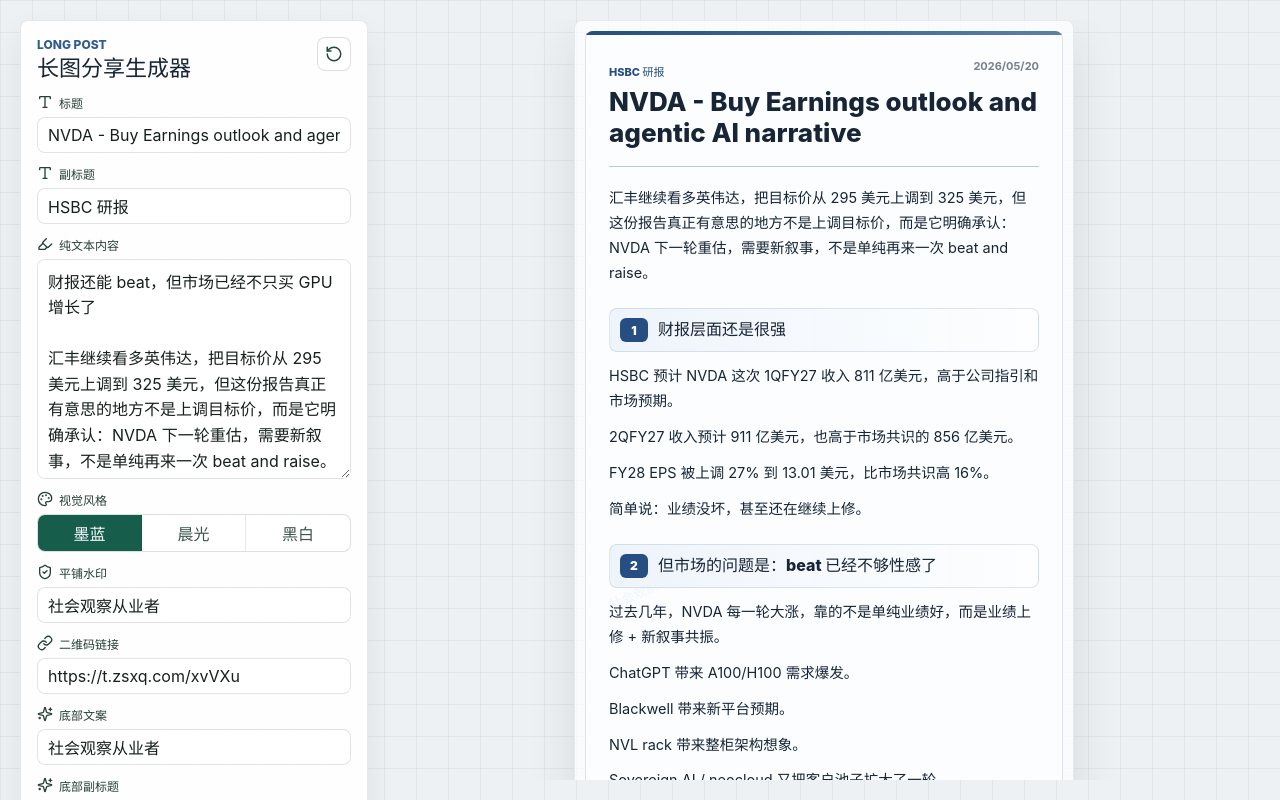
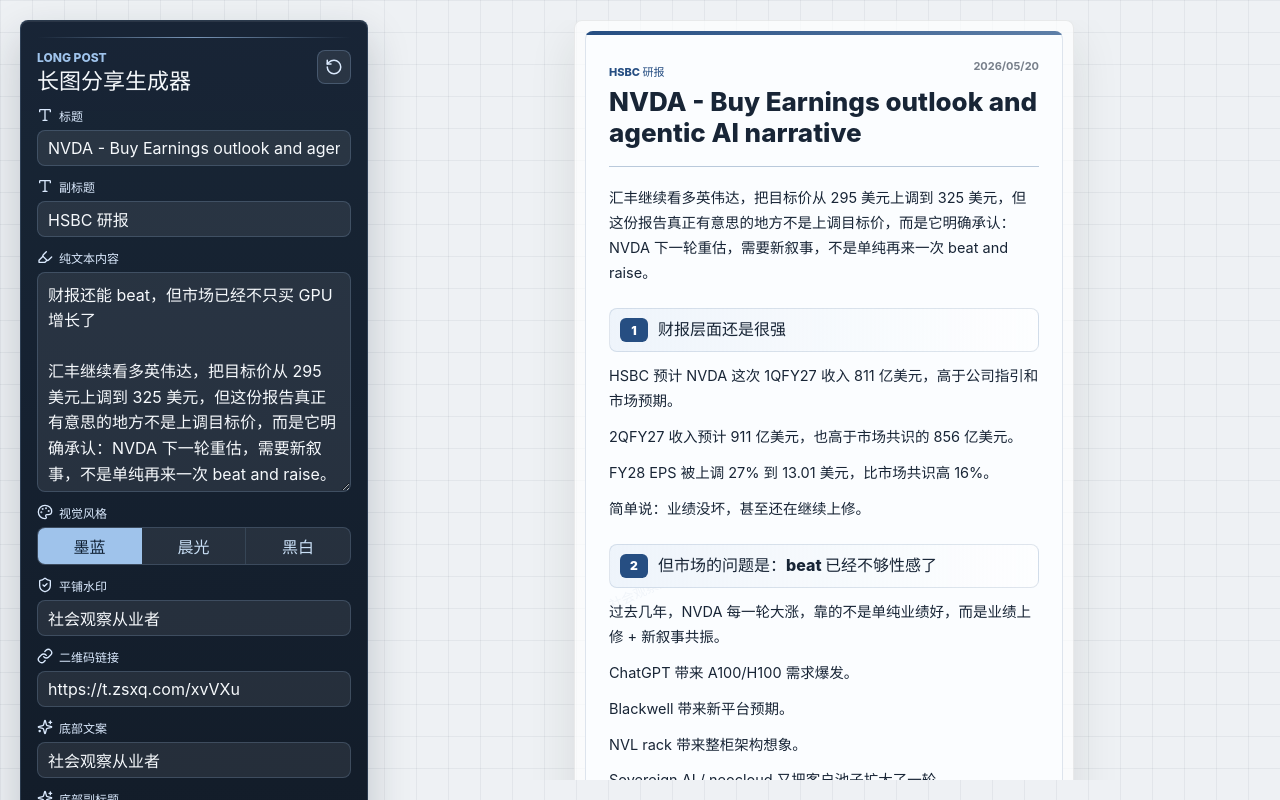
Before and after one commit to targetkiller/FlowPost, a React (Vite) app: page / in a window 1280 px wide. Shown: the top 800 px of the page. Built offline with nearby package versions, Linux system fonts and the light colour scheme.

Commit message:
Polish control panel and image overlay

```diff
--- a/src/styles.css
+++ b/src/styles.css
@@ -59,12 +59,24 @@
   display: grid;
   gap: 12px;
   padding: 16px;
-  border: 1px solid rgba(23, 33, 28, 0.1);
+  border: 1px solid rgba(120, 154, 194, 0.24);
   border-radius: 8px;
-  background: rgba(255, 255, 255, 0.92);
-  box-shadow: 0 14px 32px rgba(23, 33, 28, 0.07);
+  background:
+    linear-gradient(180deg, rgba(24, 37, 54, 0.96), rgba(18, 27, 39, 0.94)),
+    #182536;
+  box-shadow:
+    0 18px 42px rgba(24, 37, 54, 0.22),
+    inset 0 1px 0 rgba(255, 255, 255, 0.08);
   position: sticky;
   top: 20px;
+}
+
+.control-panel::before {
+  content: "";
+  height: 1px;
+  width: 100%;
+  background: linear-gradient(90deg, transparent, rgba(159, 195, 235, 0.72), transparent);
+  order: -1;
 }
 
 .brand-row {
@@ -76,7 +88,7 @@
 
 .eyebrow {
   margin: 0 0 4px;
-  color: #315d8b;
+  color: #9fc3eb;
   font-size: 12px;
   font-weight: 800;
   letter-spacing: 0;
@@ -87,7 +99,7 @@
   margin: 0;
   font-size: 22px;
   line-height: 1.16;
-  color: #172435;
+  color: #f6f9fc;
 }
 
 .icon-button {
@@ -95,10 +107,20 @@
   width: 34px;
   height: 34px;
   place-items: center;
-  border: 1px solid rgba(23, 33, 28, 0.14);
+  border: 1px solid rgba(159, 195, 235, 0.25);
   border-radius: 8px;
-  color: #25473e;
-  background: #fff;
+  color: #dbeafe;
+  background: rgba(255, 255, 255, 0.08);
+  transition:
+    border-color 160ms ease,
+    background 160ms ease,
+    transform 160ms ease;
+}
+
+.icon-button:hover {
+  border-color: rgba(159, 195, 235, 0.55);
+  background: rgba(255, 255, 255, 0.14);
+  transform: translateY(-1px);
 }
 
 .field {
@@ -110,7 +132,7 @@
   display: inline-flex;
   align-items: center;
   gap: 6px;
-  color: #263f37;
+  color: #dbeafe;
   font-size: 12px;
   font-weight: 800;
 }
@@ -118,14 +140,15 @@
 input,
 textarea {
   width: 100%;
-  border: 1px solid rgba(23, 33, 28, 0.12);
+  border: 1px solid rgba(159, 195, 235, 0.2);
   border-radius: 8px;
-  background: #ffffff;
-  color: #17211c;
+  background: rgba(255, 255, 255, 0.08);
+  color: #f6f9fc;
   outline: none;
   transition:
     border-color 160ms ease,
-    box-shadow 160ms ease;
+    box-shadow 160ms ease,
+    background 160ms ease;
 }
 
 input {
@@ -142,26 +165,39 @@
 
 input:focus,
 textarea:focus {
-  border-color: #14745e;
-  box-shadow: 0 0 0 3px rgba(20, 116, 94, 0.14);
+  border-color: #9fc3eb;
+  background: rgba(255, 255, 255, 0.11);
+  box-shadow: 0 0 0 3px rgba(159, 195, 235, 0.16);
+}
+
+input::placeholder,
+textarea::placeholder {
+  color: rgba(219, 234, 254, 0.46);
 }
 
 .segmented {
   display: grid;
   grid-template-columns: repeat(3, 1fr);
-  border: 1px solid rgba(23, 33, 28, 0.14);
+  border: 1px solid rgba(159, 195, 235, 0.18);
   border-radius: 8px;
   overflow: hidden;
-  background: #fff;
+  background: rgba(255, 255, 255, 0.08);
 }
 
 .segmented button {
   min-height: 36px;
   border: 0;
-  border-right: 1px solid rgba(23, 33, 28, 0.1);
+  border-right: 1px solid rgba(159, 195, 235, 0.14);
   background: transparent;
-  color: #3d554d;
+  color: #c9dff6;
   font-weight: 800;
+  transition:
+    color 160ms ease,
+    background 160ms ease;
+}
+
+.segmented button:hover {
+  background: rgba(159, 195, 235, 0.12);
 }
 
 .segmented button:last-child {
@@ -169,8 +205,8 @@
 }
 
 .segmented .active {
-  color: #fff;
-  background: #165d4c;
+  color: #102033;
+  background: #9fc3eb;
 }
 
 .primary-action {
@@ -181,9 +217,18 @@
   min-height: 42px;
   border: 0;
   border-radius: 8px;
-  color: #fff;
-  background: #17211c;
+  color: #102033;
+  background: linear-gradient(135deg, #b9d7f7, #7fb1e8);
   font-weight: 900;
+  box-shadow: 0 12px 26px rgba(127, 177, 232, 0.22);
+  transition:
+    transform 160ms ease,
+    box-shadow 160ms ease;
+}
+
+.primary-action:hover:not(:disabled) {
+  transform: translateY(-1px);
+  box-shadow: 0 16px 34px rgba(127, 177, 232, 0.28);
 }
 
 .primary-action:disabled {
@@ -237,17 +282,17 @@
   inset: 0;
   z-index: 10;
   display: grid;
-  justify-items: end;
+  justify-items: center;
   align-items: start;
   overflow: auto;
-  padding: 20px max(20px, calc((100vw - 1320px) / 2)) 36px 20px;
-  background: rgba(238, 241, 244, 0.42);
+  padding: 48px 20px 36px;
+  background: rgba(9, 14, 21, 0.34);
 }
 
 .generated-toolbar {
   position: fixed;
   top: 20px;
-  right: max(20px, calc((100vw - 1320px) / 2));
+  right: 20px;
   z-index: 20;
   display: inline-flex;
   align-items: center;
```
